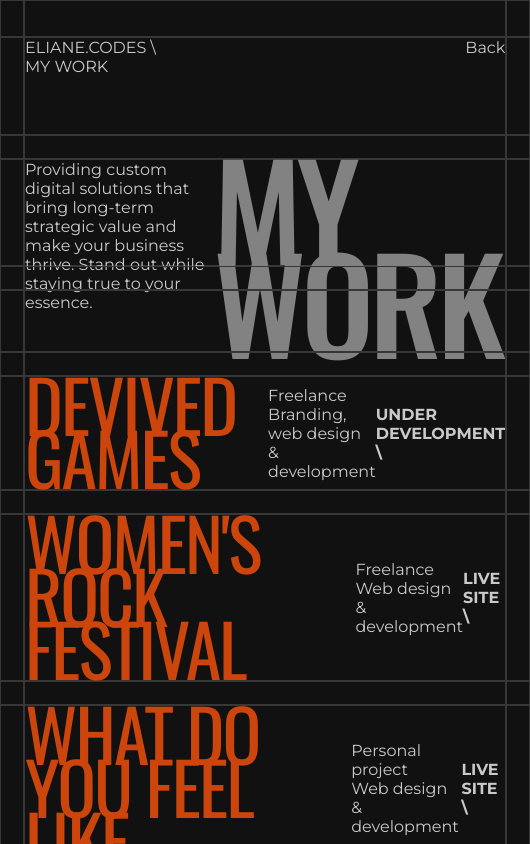
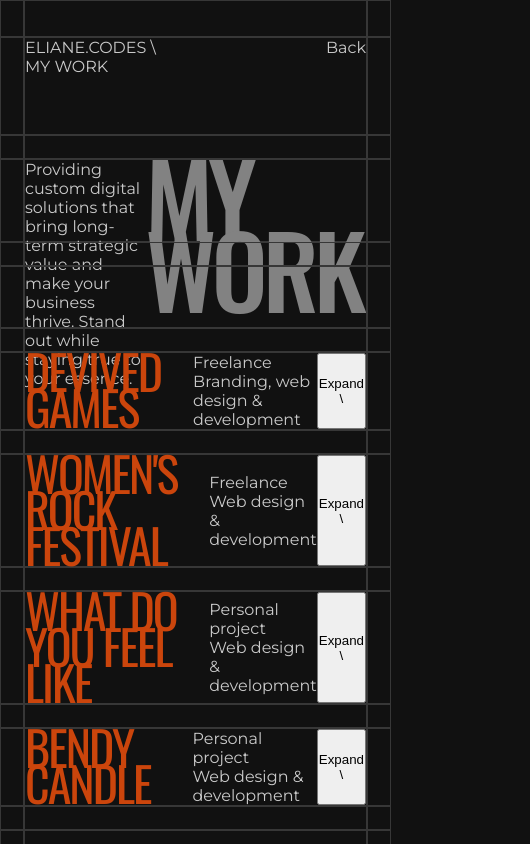
Before and after one commit to ElianeV/eliane.codes, a Next.js app: page /my-work in a window 390 px wide. Shown: the top 844 px of the page, 530 px wide, since content can reach past the window. Built offline with nearby package versions, Linux system fonts and the light colour scheme.

Commit message:
Create tablet dropdown, add expand button

```diff
--- /dev/null
+++ b/app/components/project-dropdown-tablet.js
@@ -0,0 +1,75 @@
+import styles from "../../app/page.module.css";
+import { Oswald } from "next/font/google";
+
+const oswald = Oswald({ subsets: ["latin"] });
+
+function ProjectDropdownTablet({
+  name,
+  type,
+  role,
+  linktext,
+  url,
+  DD,
+  setDD,
+  img,
+  alt,
+  about,
+  designstack,
+  developmentstack,
+}) {
+  return (
+    <>
+      <div
+        className={`${styles.borderdelay8} ${styles.projectcontainerTablet}`}
+      >
+        <div className={`${styles.titlecontainer}`}>
+          <h2 className={`${styles.projecttitleTablet} ${oswald.className}`}>
+            {name}
+          </h2>
+          <p className={styles.projectinfo}>
+            {type}
+            <br />
+            {role}
+          </p>
+          <button
+            onClick={() => {
+              setDD(!DD);
+            }}
+          >
+            Expand \
+          </button>
+          {/* <a
+            className={`${styles.projectlink} ${styles.underline}`}
+            href={url}
+            target="_blank"
+          >
+            {linktext}
+          </a> */}
+        </div>
+        <div className={`${DD ? styles.block : styles.hidden}`}>
+          <img className={styles.projectimage} src={img} alt={alt} />
+
+          <div style={{ marginLeft: "32px" }}>
+            <h3>ABOUT</h3>
+            <p style={{ paddingTop: "16px", maxWidth: "400px" }}>{about}</p>
+          </div>
+          <div style={{ marginLeft: "32px", maxWidth: "200px" }}>
+            <h3>STACK</h3>
+            <p style={{ paddingTop: "16px" }}>
+              <span style={{ textDecoration: "underline" }}>Design:</span>
+              <br />
+              {designstack}
+            </p>
+            <p style={{ paddingTop: "16px" }}>
+              <span style={{ textDecoration: "underline" }}>Development:</span>{" "}
+              <br />
+              {developmentstack}
+            </p>
+          </div>
+        </div>
+      </div>
+    </>
+  );
+}
+
+export default ProjectDropdownTablet;
--- /dev/null
+++ b/app/components/work-tablet.js
@@ -0,0 +1,206 @@
+"use client";
+import styles from "../../app/page.module.css";
+import { Oswald } from "next/font/google";
+import Link from "next/link";
+import ProjectDropdownTablet from "../components/project-dropdown-tablet";
+import { useState } from "react";
+
+const oswald = Oswald({ subsets: ["latin"] });
+
+const WorkTablet = () => {
+  const [proj1, setProj1] = useState(false);
+  const [proj2, setProj2] = useState(false);
+  const [proj3, setProj3] = useState(false);
+  const [proj4, setProj4] = useState(false);
+  return (
+    <div className={styles.myworkcontainerTablet}>
+      {/* ROW 1*/}
+
+      <div className={styles.borderdelay0}></div>
+      <div className={styles.borderdelay0}></div>
+      <div className={styles.borderdelay0}></div>
+
+      {/* ROW 2*/}
+      <div className={styles.borderdelay0}></div>
+      <div
+        className={styles.borderdelay0}
+        style={{ display: "flex", justifyContent: "space-between" }}
+      >
+        <p>
+          <Link href="/">ELIANE.CODES \</Link>
+          <br />
+          MY WORK
+        </p>
+        <Link className={styles.underline} href="/">
+          Back
+        </Link>
+      </div>
+
+      <div className={styles.borderdelay0}></div>
+
+      {/* ROW 3*/}
+      <div className={styles.borderdelay0}></div>
+      <div className={styles.borderdelay0}></div>
+      <div className={styles.borderdelay0}></div>
+
+      {/* ROW 4*/}
+      <div className={styles.borderdelay0}></div>
+      <div
+        className={styles.borderdelay0}
+        style={{ display: "flex", justifyContent: "space-between" }}
+      >
+        <p style={{ maxWidth: "400px" }}>
+          Providing custom digital solutions that bring long-term strategic
+          value and make your business thrive. Stand out while staying true to
+          your essence.
+        </p>
+        <p
+          className={`${styles.taglineTabletWork} ${oswald.className}`}
+          style={{ paddingRight: "4px" }}
+        >
+          MY WORK
+        </p>
+      </div>
+      <div className={styles.borderdelay0}></div>
+
+      {/* ROW 5*/}
+      <div className={styles.borderdelay0}></div>
+      <div className={styles.borderdelay0}></div>
+      <div className={styles.borderdelay0}></div>
+
+      {/* ROW 6*/}
+      <div className={styles.borderdelay0}></div>
+      <div className={styles.borderdelay0}></div>
+      <div className={styles.borderdelay0}></div>
+
+      {/* ROW 7*/}
+      <div className={styles.borderdelay0}></div>
+      <div className={styles.borderdelay0}></div>
+      <div className={styles.borderdelay0}></div>
+
+      {/* ROW 8*/}
+      <div className={styles.borderdelay0}></div>
+      <ProjectDropdownTablet
+        name="DEVIVED GAMES"
+        type="Freelance"
+        role="Branding, web design & development"
+        linktext="UNDER DEVELOPMENT \"
+        url="/my-work"
+        DD={proj1}
+        setDD={setProj1}
+        img="/devivedgamesimg.jpeg"
+        alt="Close-up picture of a hand typing on a keyboard."
+        about="A solo developer in need of a complete brand which exudes modernity, professionalism and something else."
+        designstack="something, something, something"
+        developmentstack="something, something, something"
+      />
+      <div className={styles.borderdelay0}></div>
+
+      {/* ROW 9*/}
+      <div className={styles.borderdelay0}></div>
+      <div className={styles.borderdelay0}></div>
+      <div className={styles.borderdelay0}></div>
+
+      {/* ROW 10*/}
+      <div className={styles.borderdelay0}></div>
+      <ProjectDropdownTablet
+        name="WOMEN'S ROCK FESTIVAL"
+        type="Freelance"
+        role="Web design & development"
+        linktext="LIVE SITE \"
+        url="https://wrf.vercel.app"
+        DD={proj2}
+        setDD={setProj2}
+        img="/wrfimg.jpeg"
+        alt="Woman rock climbing."
+        about="The official website for the Women's Rock festival, a climbing event organised by women for women. The only of its kind in Ireland."
+        designstack="something, something, something"
+        developmentstack="something, something, something"
+      />
+      <div className={styles.borderdelay0}></div>
+
+      {/* ROW 11*/}
+      <div className={styles.borderdelay0}></div>
+      <div className={styles.borderdelay0}></div>
+      <div className={styles.borderdelay0}></div>
+
+      {/* ROW 12*/}
+      <div className={styles.borderdelay0}></div>
+      <ProjectDropdownTablet
+        name="WHAT DO YOU FEEL LIKE"
+        type="Personal project"
+        role="Web design & development"
+        linktext="LIVE SITE \"
+        url="https://whatdoyoufeellike.vercel.app"
+        DD={proj3}
+        setDD={setProj3}
+        img="/wdyflimg.jpeg"
+        alt="A bowl of spaghetti bolognese."
+        about="An online recipe book which can be modified using a password."
+        designstack="something, something, something"
+        developmentstack="something, something, something"
+      />
+      <div className={styles.borderdelay0}></div>
+
+      {/* ROW 13*/}
+      <div className={styles.borderdelay0}></div>
+      <div className={styles.borderdelay0}></div>
+      <div className={styles.borderdelay0}></div>
+
+      {/* ROW 14*/}
+      <div className={styles.borderdelay0}></div>
+      <ProjectDropdownTablet
+        name="BENDY CANDLE"
+        type="Personal project"
+        role="Web design & development"
+        linktext="LIVE SITE \"
+        url="https://bendycandle.netlify.app"
+        DD={proj4}
+        setDD={setProj4}
+        img="/bendycandleimg.jpeg"
+        alt="Woman doing stretches on a yoga mat."
+        about="An app designed to help time passive stretching which can be used hands-free."
+        designstack="something, something, something"
+        developmentstack="something, something, something"
+      />
+      <div className={styles.borderdelay0}></div>
+
+      {/* ROW 15*/}
+      <div className={styles.borderdelay0}></div>
+      <div className={styles.borderdelay0}></div>
+      <div className={styles.borderdelay0}></div>
+
+      {/* ROW 16*/}
+      <div className={styles.borderdelay0}></div>
+      <div className={styles.borderdelay0}></div>
+      <div className={styles.borderdelay0}></div>
+
+      {/* ROW 17*/}
+      <div className={styles.borderdelay0}></div>
+      <div className={styles.borderdelay0}></div>
+      <div className={styles.borderdelay0}></div>
+
+      {/* ROW 18*/}
+      <div className={styles.borderdelay0}></div>
+      <div className={`${styles.borderdelay0} ${styles.CTA}`}>
+        Want to collaborate? <br />
+        <span style={{ fontWeight: "bold", marginTop: "16px" }}>
+          <a
+            className={styles.underline}
+            href="mailto:eliane.vdc@protonmail.com"
+          >
+            REACH OUT
+          </a>
+        </span>
+      </div>
+      <div className={styles.borderdelay0}></div>
+
+      {/* ROW 19*/}
+      <div className={styles.borderdelay0}></div>
+      <div className={styles.borderdelay0}></div>
+      <div className={styles.borderdelay0}></div>
+    </div>
+  );
+};
+
+export default WorkTablet;
--- a/app/my-work/page.js
+++ b/app/my-work/page.js
@@ -1,14 +1,12 @@
 "use client";
 import styles from "../../app/page.module.css";
-import { Oswald } from "next/font/google";
 import Work from "../components/work";
-
-const oswald = Oswald({ subsets: ["latin"] });
+import WorkTablet from "../components/work-tablet";
 
 const Mywork = () => {
   return (
     <>
-      <Work />
+      <WorkTablet />
     </>
   );
 };
--- a/app/page.module.css
+++ b/app/page.module.css
@@ -170,7 +170,25 @@
   grid-template-rows: 37px 98px 24px 107px 24px 62px 24px auto 24px auto 24px auto 24px auto 24px 62px 24px 1fr 37px;
 }
 
+.myworkcontainerTablet {
+  display: grid;
+  grid-template-columns: 24px 1fr 24px;
+  grid-template-rows: 37px 98px 24px 83px 24px 62px 24px auto 24px auto 24px auto 24px auto 24px 62px 24px 1fr 37px;
+}
+
+.taglineTabletWork {
+  font-size: 100px;
+  line-height: 72px;
+  font-weight: 500;
+  letter-spacing: -5px;
+  color: #828282;
+}
+
 .projectcontainer {
+  cursor: pointer;
+}
+
+.projectcontainerTablet {
   cursor: pointer;
 }
 
@@ -188,6 +206,15 @@
   letter-spacing: -2px;
   color: #cb450c;
   padding-bottom: 6px;
+  font-weight: 400;
+}
+
+.projecttitleTablet {
+  font-size: 48px;
+  line-height: 36px;
+  letter-spacing: -2px;
+  color: #cb450c;
+  padding-bottom: 3px;
   font-weight: 400;
 }
 
```
